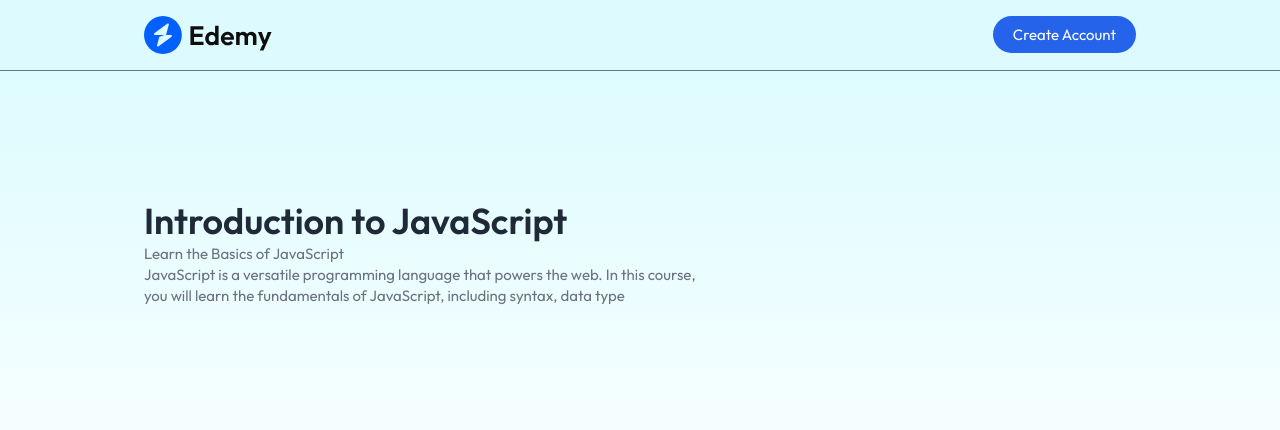
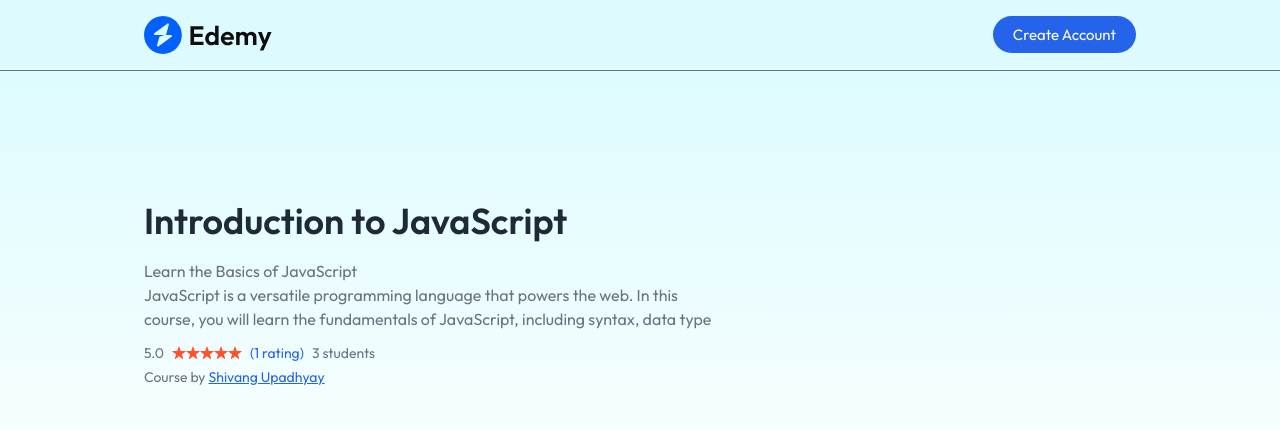
Before and after one commit to shivangupadhyy/LMS-Project, a React (Vite) app in the folder frontend/: page /course/605c72efb3f1c2b1f8e4e1a1 in a window 1280 px wide. Shown: the top 430 px of the page. Built offline with nearby package versions, Linux system fonts and the light colour scheme; no server answers.

Commit message:
student course list section 20% progress done

```diff
--- a/frontend/src/components/student/CourseCard.jsx
+++ b/frontend/src/components/student/CourseCard.jsx
@@ -12,7 +12,7 @@ const CourseCard = ({course}) => {
       <img className='w-full' src={course.courseThumbnail} alt="" />
       <div className='p-3 text-left'>
         <h3 className='text-base font-semibold'>{course.courseTitle}</h3>
-        <p className='text-gray-500'>{course.educator.name}</p>
+        <p className='text-gray-500'>{'Shivang Upadhyay'}</p>
         <div className='flex items-center space-x-2'>
           <p>{calculateRating(course).toFixed(1)}</p>
           <div className='flex'>
--- a/frontend/src/pages/student/CourseDetails.jsx
+++ b/frontend/src/pages/student/CourseDetails.jsx
@@ -2,13 +2,14 @@ import React, { useContext, useEffect, useState } from 'react'
 import { useParams } from 'react-router-dom'
 import { AppContext } from '../../context/AppContext'
 import Loading from '../../components/student/Loading'
+import { assets } from '../../assets/assets'
 
 const CourseDetails = () => {
   const {id} = useParams()
 
   const [courseData, setCourseData] = useState(null)
 
-  const {allCourses} = useContext(AppContext)
+  const {allCourses, calculateRating} = useContext(AppContext)
 
   const fetchCourseData = async ()=>{
     if (!allCourses || allCourses.length === 0) {
@@ -40,7 +41,21 @@ const CourseDetails = () => {
         {/* left section */}
         <div className='max-w-xl z-10 text-gray-500'>
           <h1 className='md:text-course-details-heading-large text-course-details-heading-heading-small font-semibold text-gray-800'>{courseData.courseTitle}</h1>
-          <p dangerouslySetInnerHTML={{__html: courseData.courseDescription.slice(0,200)}}></p>
+          <p className='pt-4 md:text-base text-sm' dangerouslySetInnerHTML={{__html: courseData.courseDescription.slice(0,200)}}></p>
+
+          <div className='flex items-center space-x-2 pt-3 pb-1 text-sm '>
+                    <p>{calculateRating(courseData).toFixed(1)}</p>
+                    <div className='flex'>
+                      {[...Array(5)].map((_,i)=>(<img key={i} src={i < Math.floor(calculateRating(courseData)) ? assets.star : assets.star_blank} alt=''
+                      className='w-3.5 h-3.5'/>
+                    ))}
+                    </div>
+                    <p className='text-blue-600'>({courseData.courseRatings?.length || 0}  {courseData.courseRatings.length > 1 ? 'ratings' : 'rating'})</p>
+
+                    <p>{courseData.enrolledStudents.length} {courseData.enrolledStudents.length > 1 ? 'students' : 'student'}</p>
+                  </div>
+
+                  <p className='text-sm'>Course by <span className='text-blue-600 underline'>Shivang Upadhyay</span></p>
         </div>
 
         {/* right section */}
```
